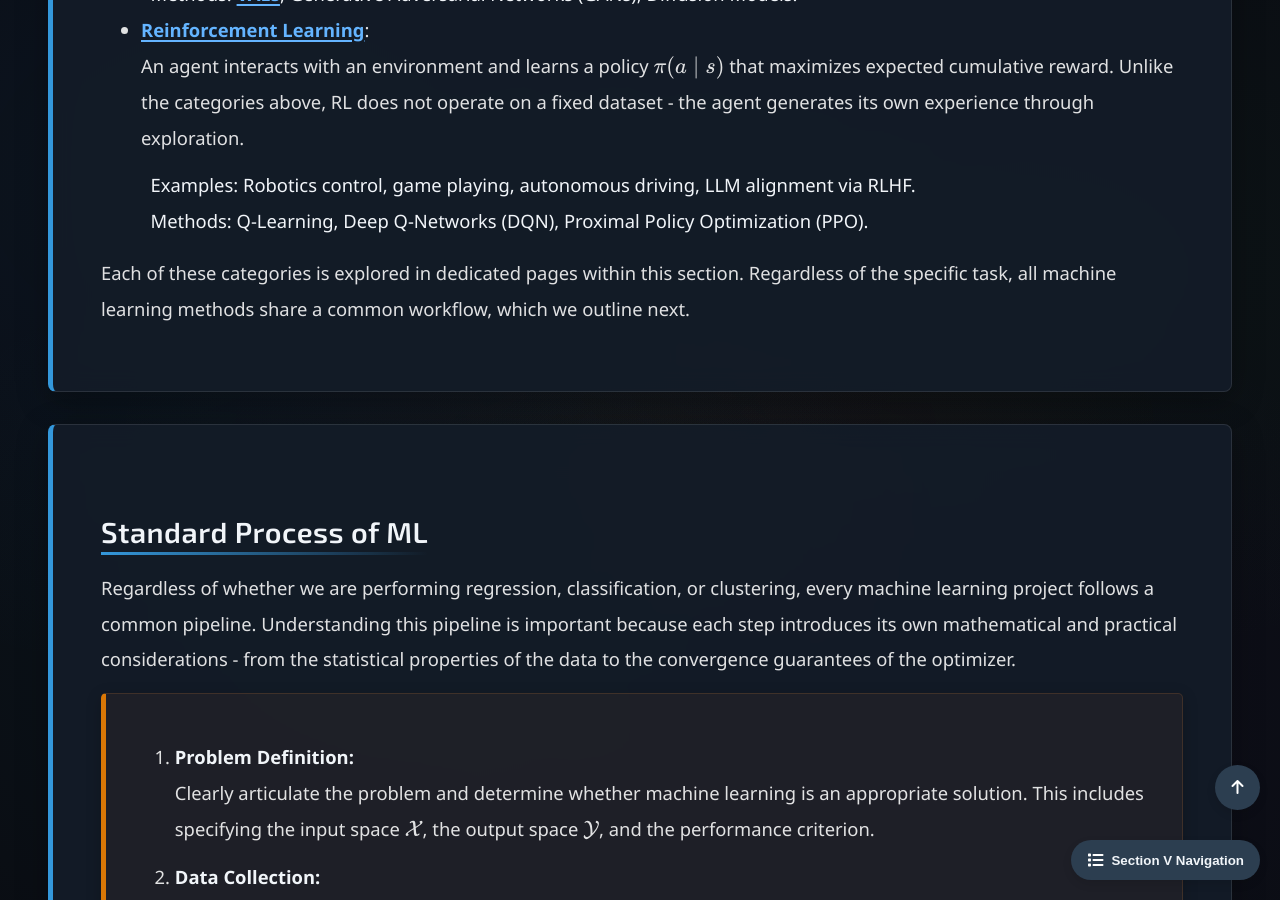
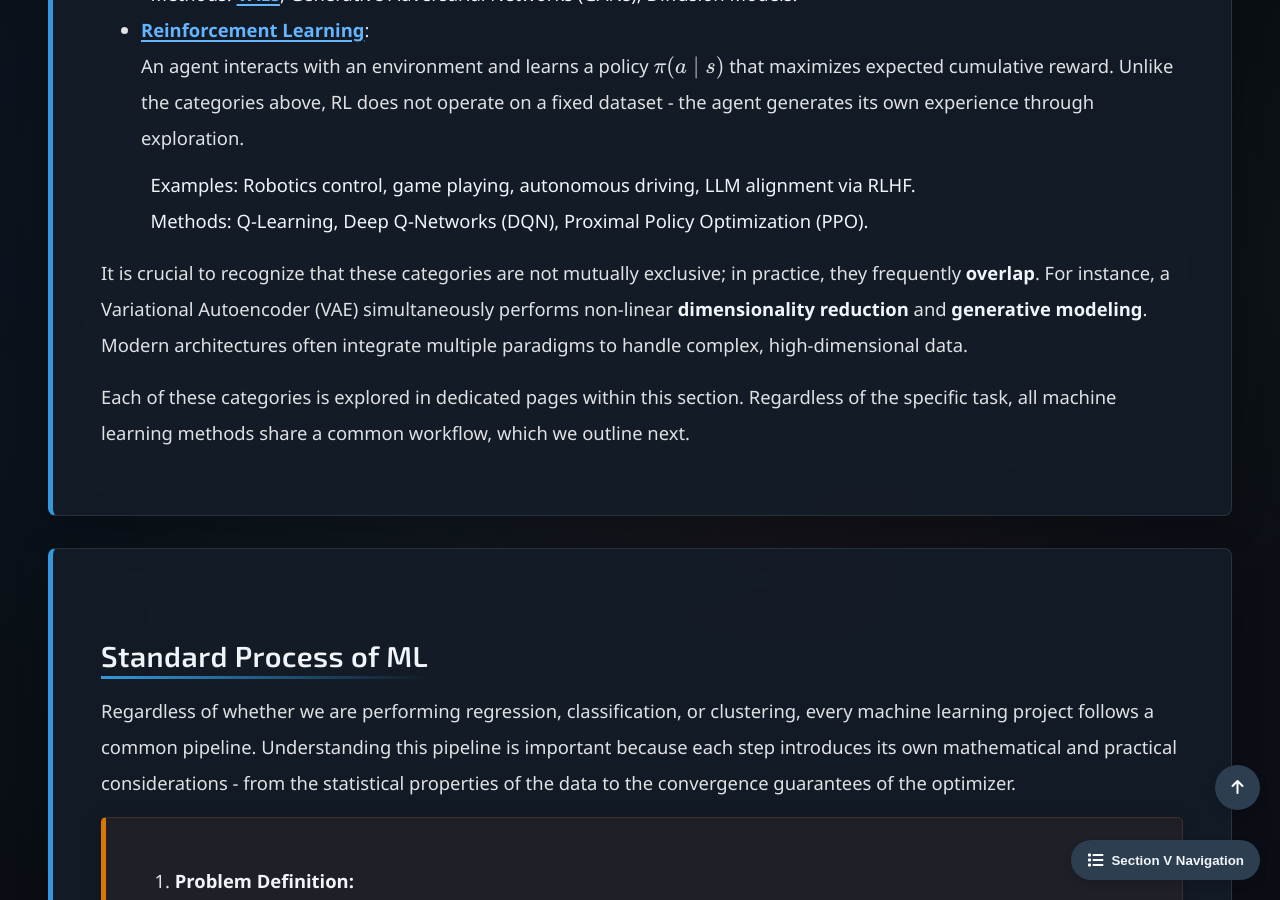
Before and after one commit to Yusukey01/yusukey01.github.io, a Jekyll site: the page built from Mathematics/Machine_learning/intro_ml.html, in a window 1280 px wide and 900 px high, scrolled down 5745 px. Built offline with Jekyll 4.4.1, drawn with Linux system fonts in a browser that asks for light colours.

Commit message:
revised explanations and style

```diff
--- a/Mathematics/Machine_learning/intro_ml.html
+++ b/Mathematics/Machine_learning/intro_ml.html
@@ -258,6 +258,12 @@ uses_python: false
                 </p>
 
                 <p>
+                    It is crucial to recognize that these categories are not mutually exclusive; in practice, they frequently <strong>overlap</strong>.
+                    For instance, a Variational Autoencoder (VAE) simultaneously performs non-linear <strong>dimensionality reduction</strong> and
+                    <strong>generative modeling</strong>. Modern architectures often integrate multiple paradigms to handle complex, high-dimensional data.
+                </p>
+
+                <p>
                     Each of these categories is explored in dedicated pages within this section.
                     Regardless of the specific task, all machine learning methods share a common workflow, which we outline next.
                 </p>
```
